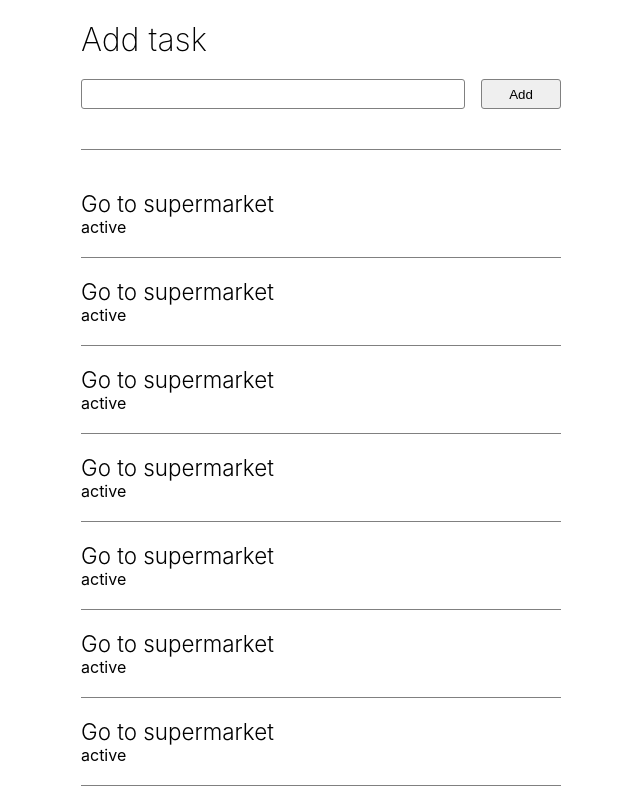
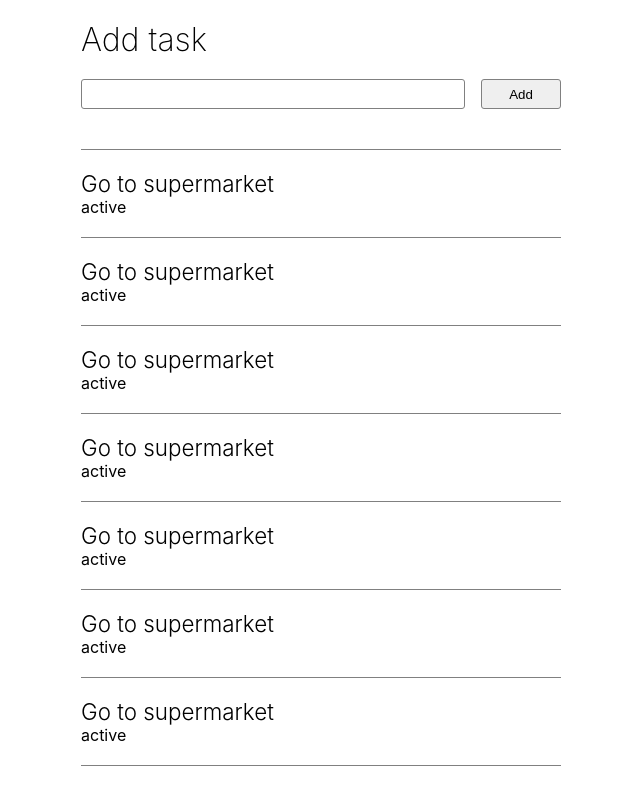
Before and after one commit to eduardo-takeo/todo, a React (Create React App) app: page / in a window 1280 px wide. Shown: the top 789 px of the page, without its empty margins (319-959 px from the left). Built offline with nearby package versions, Linux system fonts and the light colour scheme.

Commit message:
Fix minor layout issue

```diff
--- a/src/components/TodoList/styles.ts
+++ b/src/components/TodoList/styles.ts
@@ -2,5 +2,4 @@ import styled from "styled-components";
 
 export const Container = styled.div`
   width: 100%;
-  margin: 20px 0px;
 `;
```
